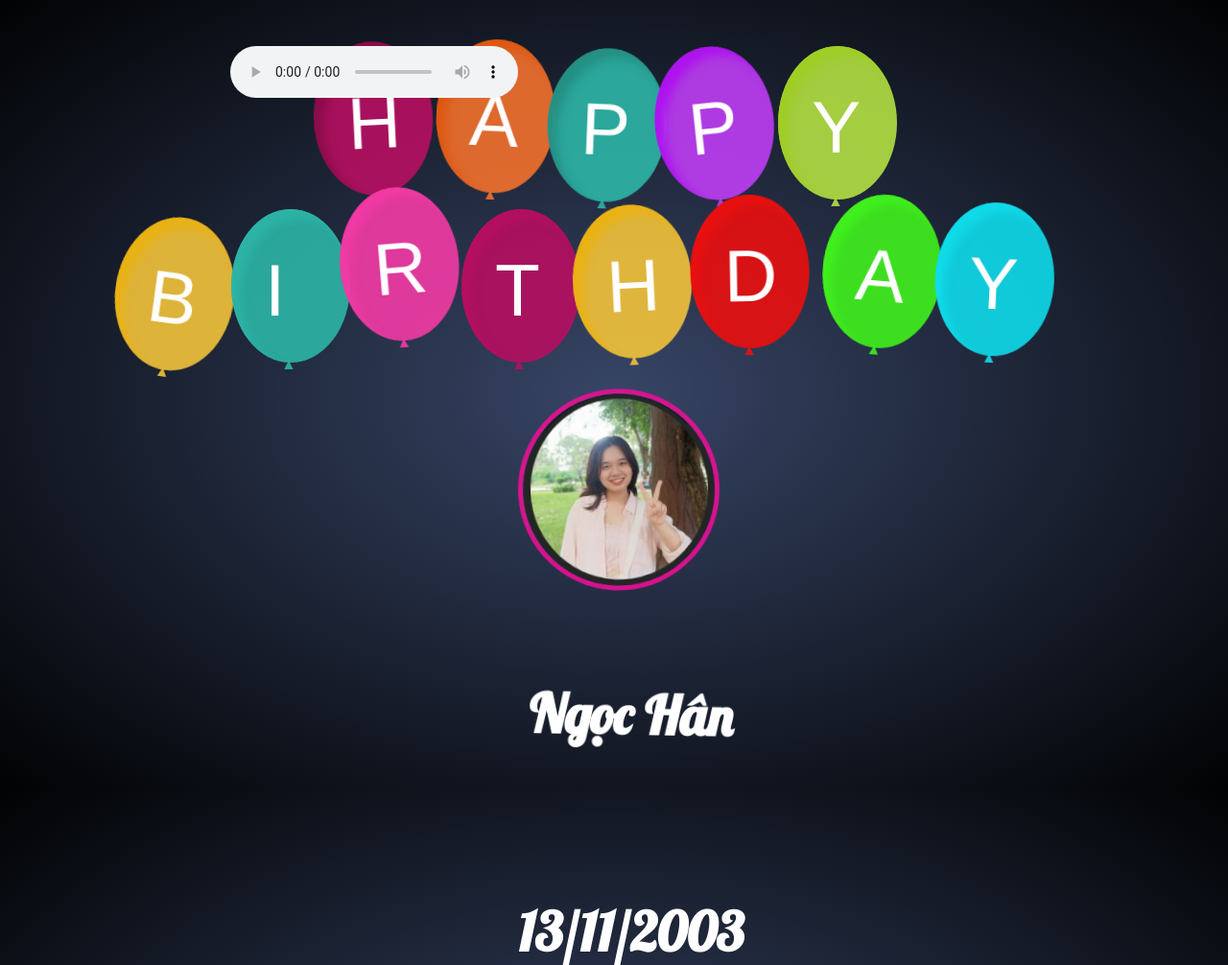
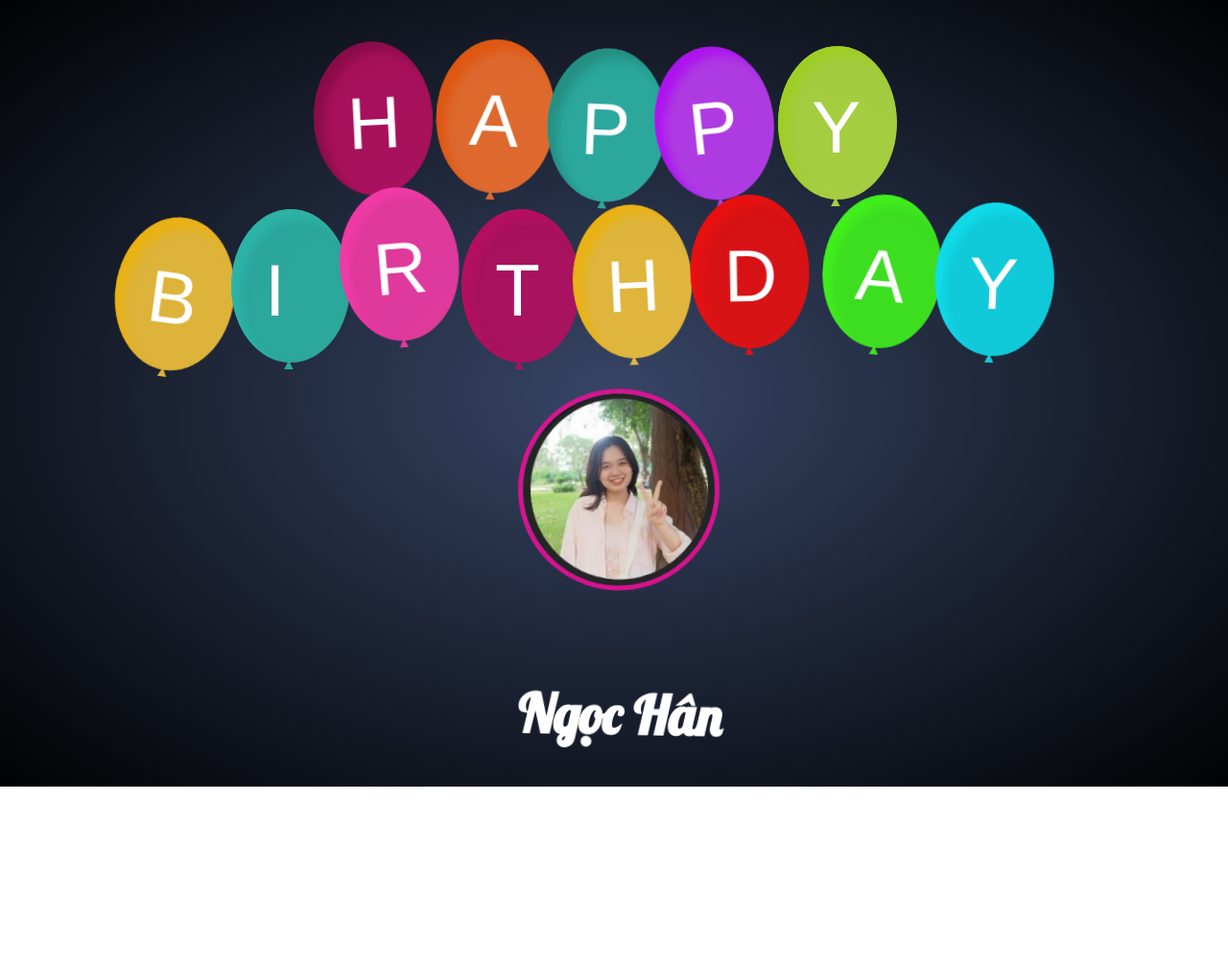
Before and after one commit to nmtruong-108/happybirthdayHan.github.io, a plain HTML site: page index.html in a window 1280 px wide. Shown: the whole page at 96% size. After the commit the page ends 820 px from the top, so only its background shows below. Drawn offline with nearby package versions, Linux system fonts and the light colour scheme; a web font is replaced by a local one.

Commit message:
Update index.html

```diff
--- a/index.html
+++ b/index.html
@@ -61,13 +61,11 @@
                 <img src="./anh.jpeg" alt="" class="avatar__img" onclick="showMessage()" />
                 <!-- 4. Tên của người đó -->
                 <h1 onclick="showMessage()" class="avatar__title">Ngọc Hân</h1>
-                <h2>13/11/2003</h2>
             </div>
 
             <!-- 5. Phần nhạc -->
-            <audio controls>
-                <source src="./music.mp3" type="audio/mpeg">
-            </audio>
+            <audio src="./music.mp3" autoplay></audio>
+
         </div>
         <script>
             if (document.location.search.match(/type=embed/gi)) {
```
